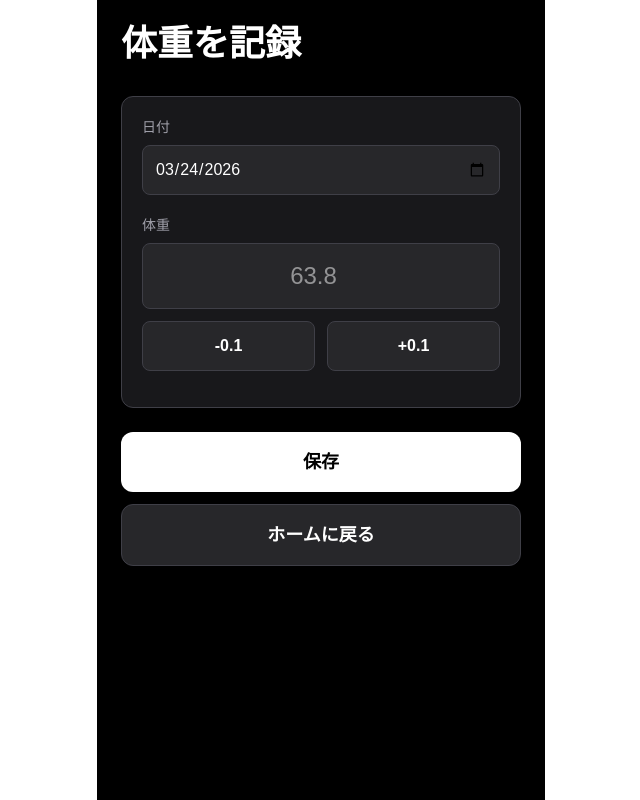
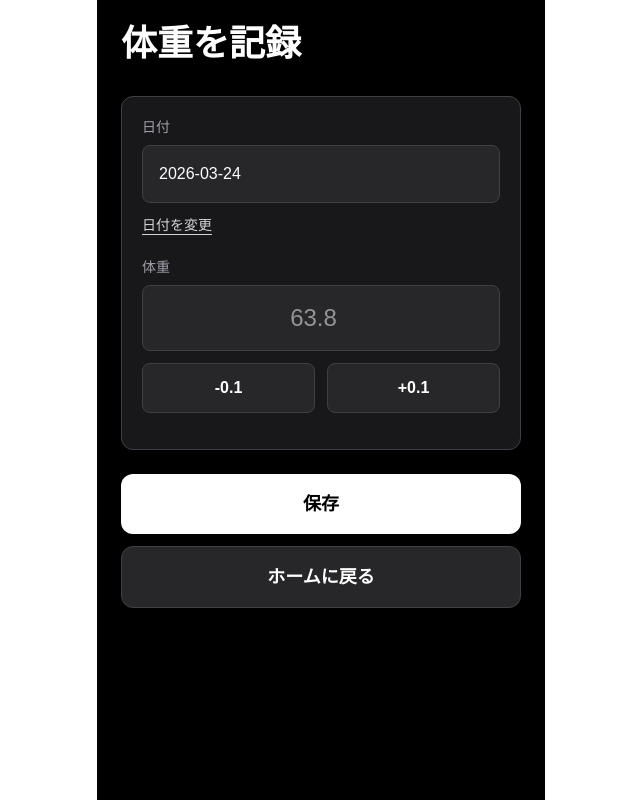
Before and after one commit to ypghp2zbvr-commits/BulkLog, a Next.js app: page /weight in a window 1280 px wide. Shown: the whole page, without its empty margins (319-959 px from the left). Built offline with nearby package versions, Linux system fonts and the light colour scheme.

Commit message:
Simplify date UX on weight page

```diff
--- a/app/weight/page.tsx
+++ b/app/weight/page.tsx
@@ -13,6 +13,7 @@ export default function WeightPage() {
   const router = useRouter()
   const [weight, setWeight] = useState("")
   const [date, setDate] = useState(getTodayDate())
+  const [isEditingDate, setIsEditingDate] = useState(false)
 
   useEffect(() => {
     const logs = getWeightLogs()
@@ -50,12 +51,37 @@ export default function WeightPage() {
 
       <div className="bg-zinc-900 border border-zinc-700 p-5 rounded-xl mb-6">
         <p className="text-sm text-zinc-400 mb-2">日付</p>
-        <input
-          type="date"
-          value={date}
-          onChange={(e) => setDate(e.target.value)}
-          className="w-full rounded-lg p-3 bg-zinc-800 text-white border border-zinc-700 mb-5"
-        />
+
+        {!isEditingDate ? (
+          <div className="mb-5">
+            <div className="w-full rounded-lg p-4 bg-zinc-800 text-white border border-zinc-700">
+              {date}
+            </div>
+            <button
+              type="button"
+              onClick={() => setIsEditingDate(true)}
+              className="mt-3 text-sm text-zinc-300 underline underline-offset-4"
+            >
+              日付を変更
+            </button>
+          </div>
+        ) : (
+          <div className="mb-5">
+            <input
+              type="date"
+              value={date}
+              onChange={(e) => setDate(e.target.value)}
+              className="w-full rounded-lg p-3 bg-zinc-800 text-white border border-zinc-700"
+            />
+            <button
+              type="button"
+              onClick={() => setIsEditingDate(false)}
+              className="mt-3 text-sm text-zinc-300 underline underline-offset-4"
+            >
+              日付変更を閉じる
+            </button>
+          </div>
+        )}
 
         <p className="text-sm text-zinc-400 mb-2">体重</p>
 
```
